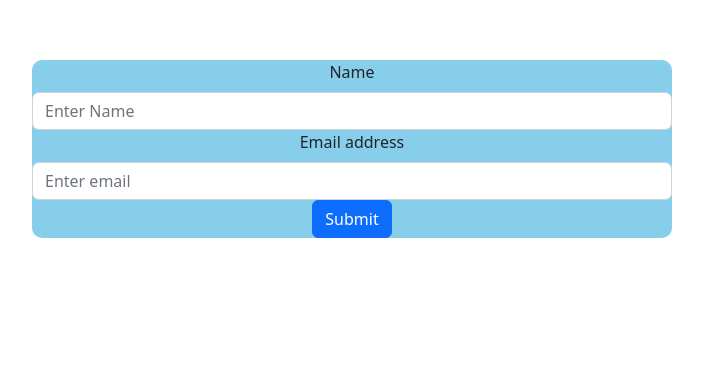
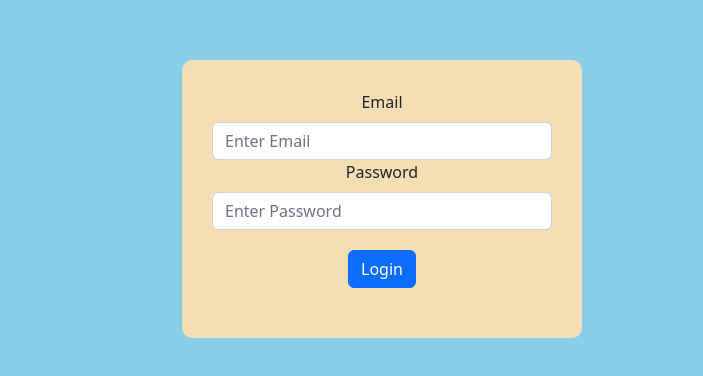
Before and after one commit to ajayjonna9/Ecommerce, a React (Create React App) app: page /login in a window 1280 px wide. Shown: the part 140-516 px from the top of the page, without its empty margins (268-971 px from the left). Built offline with nearby package versions, Linux system fonts and the light colour scheme.

Commit message:
adding routing

```diff
--- a/src/App.js
+++ b/src/App.js
@@ -1,25 +1,12 @@
 import "./App.css";
 
-import { Route, Routes } from "react-router-dom";
-import Store from "./Components/Storepage/Store";
-import About from "./Components/About/About";
-import Home from "./Components/HomePage/Home";
-import ContactUsPage from "./Components/ContactUs/ContactUsPage";
-import Item from "./Components/ItemDetails/Item";
-import Login from "./Components/LoginPage/Login";
 import ContexProvider from "./Components/Store/ContexProvider";
+import Routing from "./Routing";
 
 function App() {
   return (
     <ContexProvider>
-      <Routes>
-        <Route path="/" element={<Store />} />
-        <Route path="/:items" element={<Item />} />
-        <Route path="/about" element={<About />} />
-        <Route path="/home" element={<Home />} />
-        <Route path="/contactus" element={<ContactUsPage />} />
-        <Route path="/login" element={<Login />} />
-      </Routes>
+      <Routing />
     </ContexProvider>
   );
 }
--- a/src/Components/ContactUs/ContactUsPage.js
+++ b/src/Components/ContactUs/ContactUsPage.js
@@ -29,7 +29,7 @@ const ContactUsPage = () => {
   };
   return (
     <div className="contactpage">
-      <Form onSubmit={onsubmit}>
+      <Form onSubmit={onsubmit} className="form">
         <Form.Label>Name</Form.Label>
         <Form.Control type="text" placeholder="Enter Name" ref={name} />
 
--- a/src/Components/ContactUs/contactpage.css
+++ b/src/Components/ContactUs/contactpage.css
@@ -1,11 +1,21 @@
 .contactpage {
-  text-align: center;
-  width: 50%;
+  /* align-items: center; */
+  /* align-content: center; */
   background-color: skyblue;
-  position: relative;
-  top: 200px;
-  left: 300px;
-  border-radius: 10px;
+  height: 100vh;
 }
 .forminput {
 }
+.form {
+  text-align: center;
+  padding: 30px;
+  width: 400px;
+  background-color: wheat;
+  position: relative;
+  top: 200px;
+  left: 450px;
+  border-radius: 10px;
+}
+.form button {
+  margin: 20px;
+}
--- a/src/Components/Header/Navbars.js
+++ b/src/Components/Header/Navbars.js
@@ -1,26 +1,24 @@
-import React from "react";
+import React, { useContext } from "react";
 import "./NavbarComponents.css";
 import { Navbar, Nav } from "react-bootstrap";
 import { Link, NavLink } from "react-router-dom";
 import Cart from "../Cart/Cart";
+import Contex from "../Store/Contex";
 
 const Navbars = () => {
+  const contexVal = useContext(Contex);
   const activestyle = { color: "green" };
   return (
     <div>
       <Navbar bg="dark" variant="dark" className="navbar" fixed="top">
         {/* <h5 className="navbarheading "></h5> */}
-        <NavLink
-          to="/home"
-          activeStyle={activestyle}
-          className="navbarheading "
-        >
+        <NavLink to="/" activeStyle={activestyle} className="navbarheading ">
           Home
         </NavLink>
 
         {/* <h5 className="navbarstore"></h5> */}
 
-        <NavLink to="/" activeStyle={activestyle} className="navbarstore">
+        <NavLink to="/store" activeStyle={activestyle} className="navbarstore">
           Store
         </NavLink>
         {/* <h5 className="navbarabout "></h5> */}
@@ -34,9 +32,16 @@ const Navbars = () => {
         >
           ContactUs
         </NavLink>
-        <NavLink to="/login" activeStyle={activestyle} className="navbarlogin ">
-          Login
-        </NavLink>
+        {!contexVal.isLogin && (
+          <NavLink
+            to="/login"
+            activeStyle={activestyle}
+            className="navbarlogin "
+          >
+            Login
+          </NavLink>
+        )}
+
         <Cart />
       </Navbar>
     </div>
--- a/src/Components/LoginPage/LoginForm.js
+++ b/src/Components/LoginPage/LoginForm.js
@@ -5,6 +5,7 @@ import Contex from "../Store/Contex";
 import { Link, useNavigate } from "react-router-dom";
 import Button from "react-bootstrap/Button";
 import Form from "react-bootstrap/Form";
+import "../ContactUs/contactpage.css";
 
 const LoginForm = () => {
   const password = useRef("");
@@ -40,19 +41,19 @@ const LoginForm = () => {
   };
   return (
     <div className="contactpage">
-      <Form onSubmit={onsubmit}>
-        <Form.Label>Name</Form.Label>
-        <Form.Control type="email" placeholder="Enter Name" ref={email} />
+      <Form onSubmit={onsubmit} className="form">
+        <Form.Label>Email</Form.Label>
+        <Form.Control type="email" placeholder="Enter Email" ref={email} />
 
-        <Form.Label>Email address</Form.Label>
+        <Form.Label>Password</Form.Label>
         <Form.Control
           type="password"
-          placeholder="Enter email"
+          placeholder="Enter Password"
           ref={password}
         />
 
         <Button variant="primary" type="submit">
-          Submit
+          Login
         </Button>
       </Form>
     </div>
--- a/src/Components/Store/Contex.js
+++ b/src/Components/Store/Contex.js
@@ -6,7 +6,7 @@ const Contex = React.createContext({
   removeItem: (id) => {},
 
   token: "",
-  isLoggin: false,
+  isLogin: false,
   login: (token) => {},
   logout: () => {},
 });
--- a/src/Components/Storepage/Store.js
+++ b/src/Components/Storepage/Store.js
@@ -5,11 +5,11 @@ import ContexProvider from "../Store/ContexProvider";
 
 const Store = () => {
   return (
-    <ContexProvider>
+    <>
       <Header />
 
       <ItemDetails />
-    </ContexProvider>
+    </>
   );
 };
 
--- /dev/null
+++ b/src/Routing.js
@@ -0,0 +1,35 @@
+import React, { useContext } from "react";
+import { Route, Routes, Navigate } from "react-router-dom";
+import Store from "./Components/Storepage/Store";
+import About from "./Components/About/About";
+import Home from "./Components/HomePage/Home";
+import ContactUsPage from "./Components/ContactUs/ContactUsPage";
+import Item from "./Components/ItemDetails/Item";
+import Login from "./Components/LoginPage/Login";
+import Contex from "./Components/Store/Contex";
+
+const Routing = () => {
+  const contexVal = useContext(Contex);
+  return (
+    <Routes>
+      <Route path="/login" element={<Login />} />
+
+      <Route
+        path="/store"
+        element={
+          contexVal.isLogin ? (
+            <Store />
+          ) : (
+            <Navigate to="/login" replace={true} />
+          )
+        }
+      />
+      <Route path="/store/:items" element={<Item />} />
+      <Route path="/about" element={<About />} />
+      <Route path="/" element={<Home />} />
+      <Route path="/contactus" element={<ContactUsPage />} />
+    </Routes>
+  );
+};
+
+export default Routing;
```
